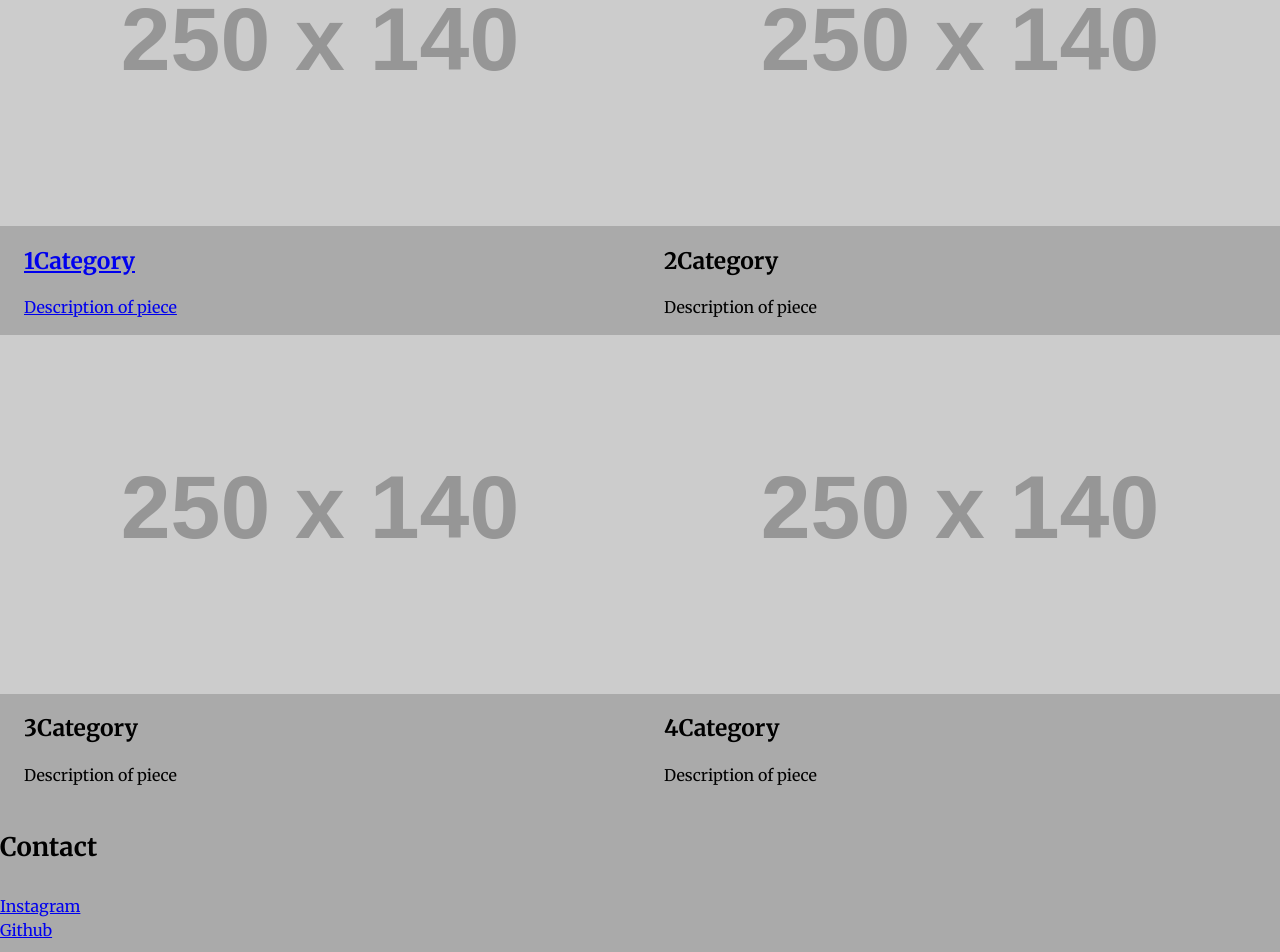
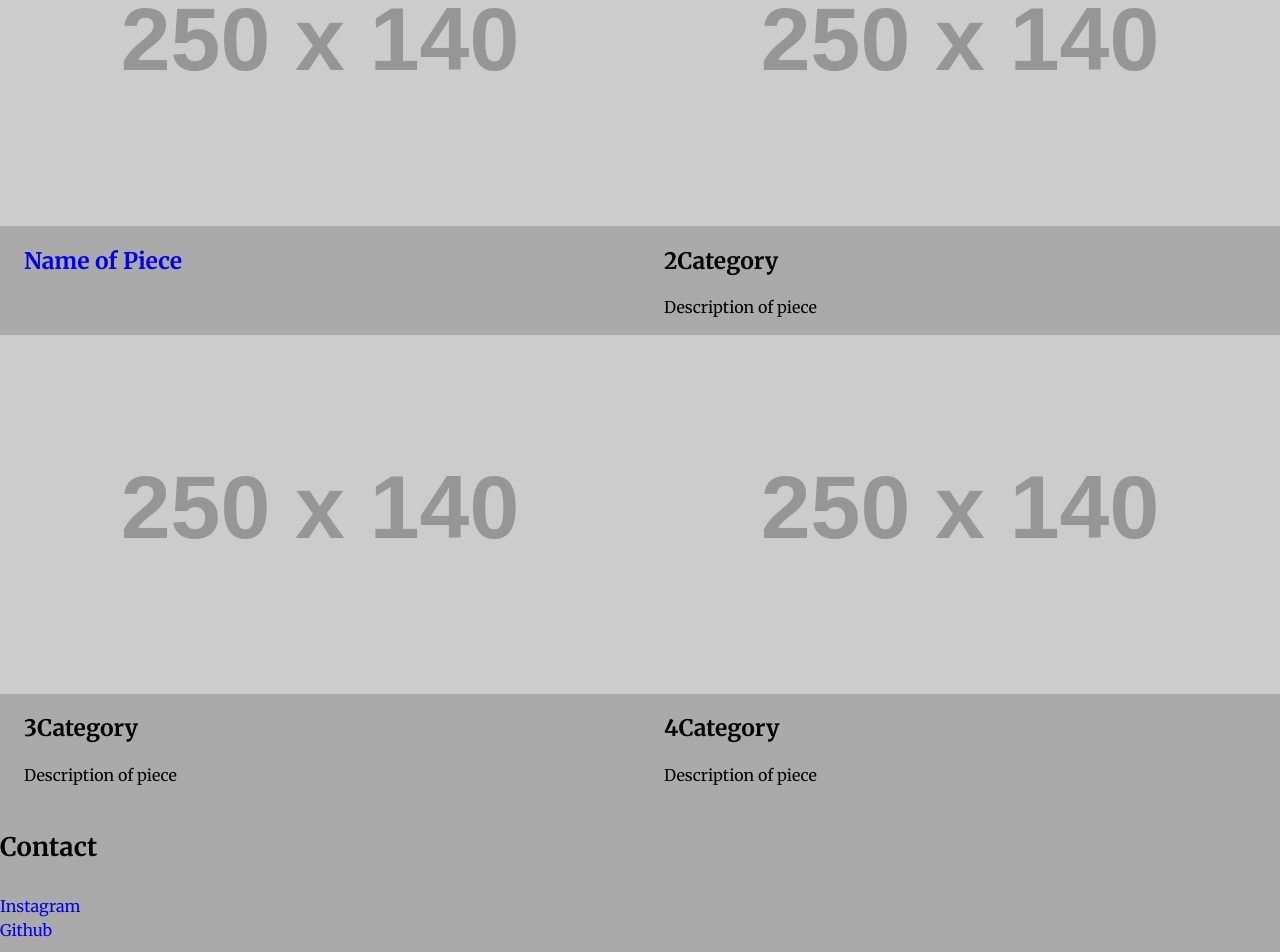
Before and after one commit to seanokai/portfolio, a Jekyll site: the page built from index.html, in a window 1280 px wide. Shown: the part 1277-2229 px from the top of the page. Built offline with Jekyll 4.4.1, drawn with Linux system fonts in a browser that asks for light colours; Markdown is read by kramdown in place of the engine named in the settings.

Commit message:
change the link color visit and decoration

```diff
--- a/css/main.css
+++ b/css/main.css
@@ -43,6 +43,14 @@ figure {
 	float: left;
 	width: 33.333%;
 }
+
+
+a {
+	text-decoration: none;
+}
+
+
+a:visited { color: #5D5D5D; }
 
 
 
--- a/index.html
+++ b/index.html
@@ -38,8 +38,7 @@ title: Seanzokai Portfolio · Designer · Ottawa · Canada
 						<a href="works/piece-1.html">
 						<img class="img-flex" src="http://placehold.it/250x140" alt="">
 						<div class="gutter">
-						<h3>1Category</h3>
-						<p>Description of piece</p>
+						<h3>Name of Piece</h3>
 						</div>
 						</a>
 					</div>
```
